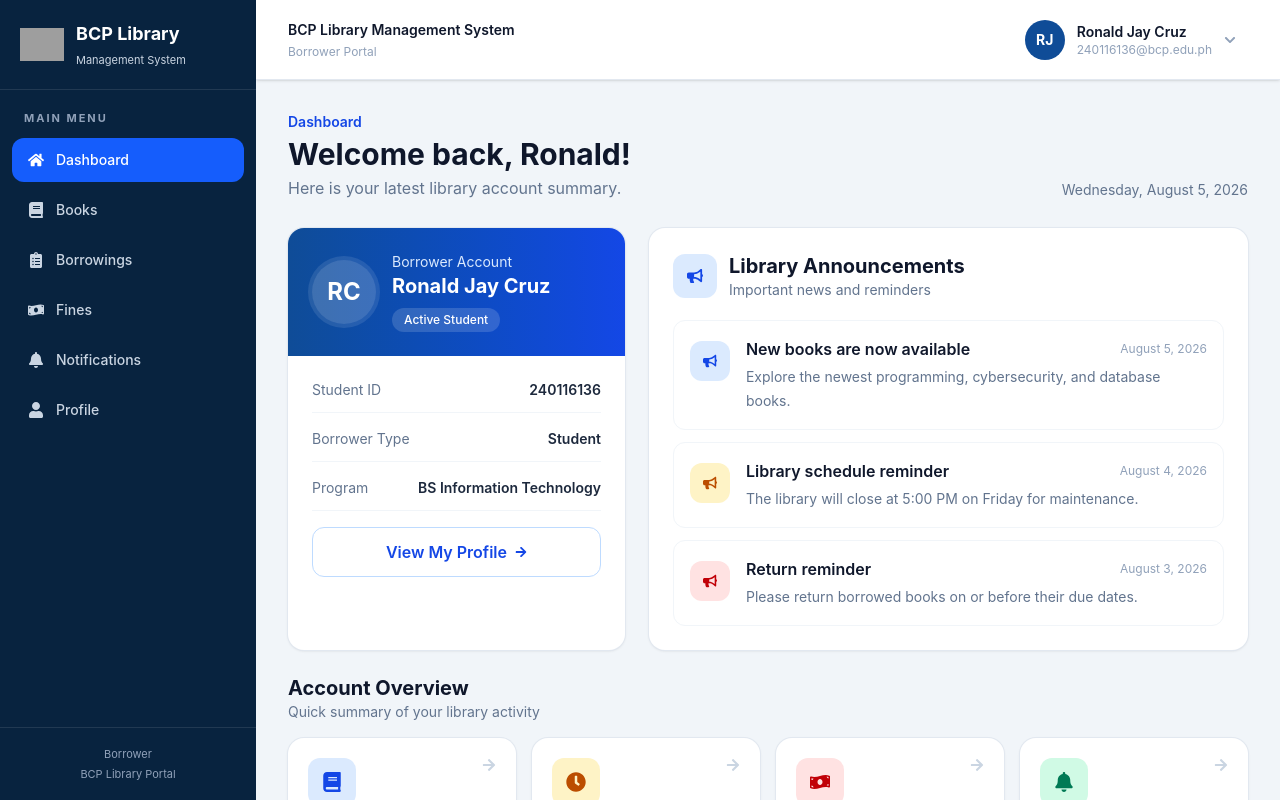
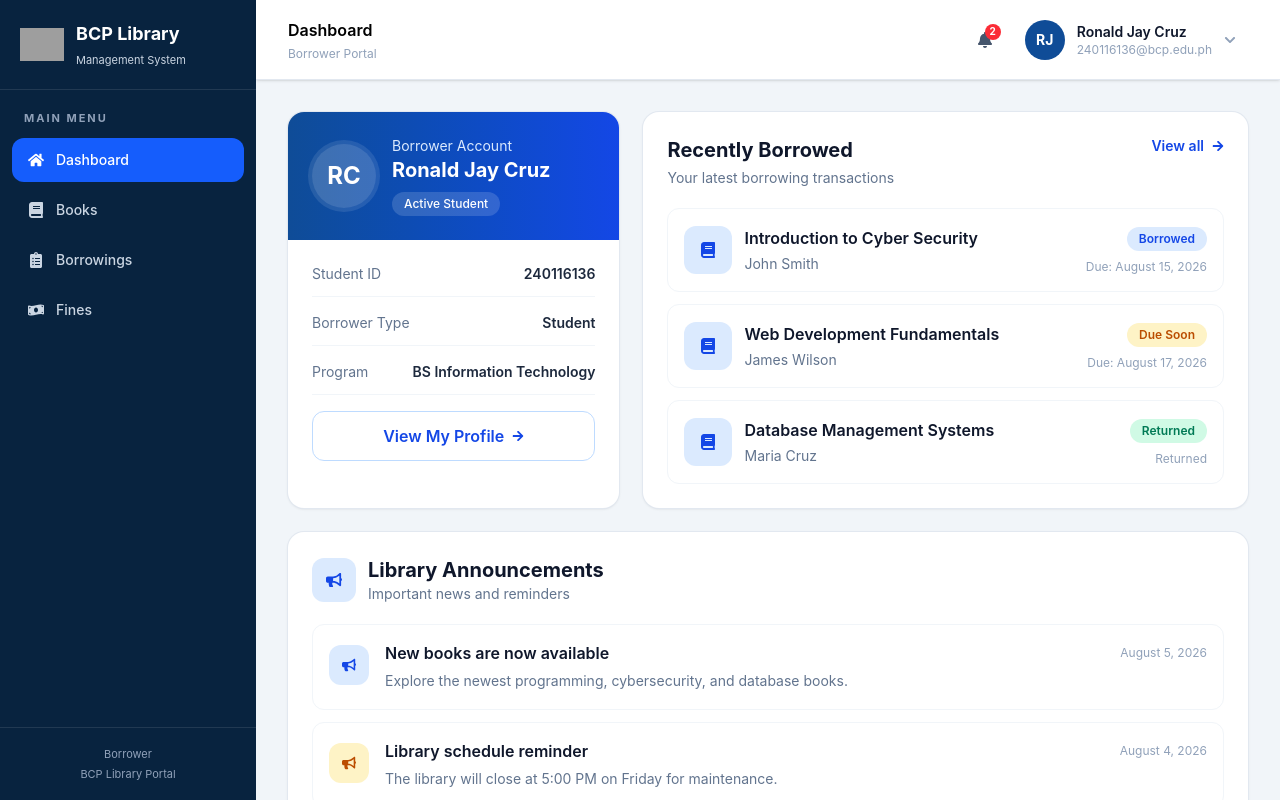
Before and after one commit to DevJiey/bcp-library, a React (Vite) app: page /admin/logs in a window 1280 px wide. Both pictures are taken after a click on the button "Sign In". Shown: the top 800 px of the page. Built offline with nearby package versions, Linux system fonts and the light colour scheme; grey boxes are pictures that could not be loaded.

Commit message:
improve borrower dashboard and navbar notifications

```diff
--- a/src/components/Navbar.jsx
+++ b/src/components/Navbar.jsx
@@ -4,10 +4,12 @@ import ConfirmDialog from "./ConfirmDialog";
 
 import {
   FaBars,
+  FaBell,
   FaChevronDown,
   FaCog,
   FaSignOutAlt,
   FaUser,
+  FaArrowRight,
 } from "react-icons/fa";
 
 function Navbar({
@@ -16,12 +18,17 @@ function Navbar({
   role = "Borrower",
   profilePath = "/borrower/profile",
   settingsPath = null,
+  notificationsPath = null,
+  notifications = [],
   onMenuClick,
 }) {
   const navigate = useNavigate();
-    const dropdownRef = useRef(null);
+
+  const profileDropdownRef = useRef(null);
+  const notificationDropdownRef = useRef(null);
 
   const [showProfileMenu, setShowProfileMenu] = useState(false);
+  const [showNotifications, setShowNotifications] = useState(false);
   const [showLogoutModal, setShowLogoutModal] = useState(false);
 
   const initials = name
@@ -31,13 +38,24 @@ function Navbar({
     .join("")
     .toUpperCase();
 
+  const unreadCount = notifications.filter(
+    (notification) => notification.unread
+  ).length;
+
   useEffect(() => {
     const handleClickOutside = (event) => {
       if (
-                dropdownRef.current &&
-                !dropdownRef.current.contains(event.target)
+        profileDropdownRef.current &&
+        !profileDropdownRef.current.contains(event.target)
       ) {
         setShowProfileMenu(false);
+      }
+
+      if (
+        notificationDropdownRef.current &&
+        !notificationDropdownRef.current.contains(event.target)
+      ) {
+        setShowNotifications(false);
       }
     };
 
@@ -55,13 +73,14 @@ function Navbar({
     localStorage.removeItem("userRole");
     setShowLogoutModal(false);
     setShowProfileMenu(false);
+    setShowNotifications(false);
     navigate("/");
   };
 
   return (
     <>
       <header className="sticky top-0 z-30 flex h-20 items-center justify-between border-b border-slate-200 bg-white px-4 shadow-sm sm:px-6 lg:px-8">
-                {/* Left Side */}
+        {/* Left side */}
         <div className="flex min-w-0 items-center gap-3">
           <button
             type="button"
@@ -73,9 +92,9 @@ function Navbar({
           </button>
 
           <div className="min-w-0">
-                        <p className="truncate text-sm font-semibold text-slate-900">
-                            BCP Library Management System
-                        </p>
+            <h1 className="font-semibold">
+              Dashboard
+            </h1>
 
             <p className="mt-1 text-xs text-slate-400">
               {role} Portal
@@ -83,13 +102,132 @@ function Navbar({
           </div>
         </div>
 
-                {/* Profile Dropdown */}
-                <div className="relative" ref={dropdownRef}>
+        {/* Right side */}
+        <div className="flex items-center gap-1 sm:gap-2">
+          {/* Notification dropdown */}
+          {notificationsPath && (
+            <div
+              className="relative"
+              ref={notificationDropdownRef}
+            >
               <button
                 type="button"
-                        onClick={() =>
-                            setShowProfileMenu(!showProfileMenu)
-                        }
+                onClick={() => {
+                  setShowNotifications(!showNotifications);
+                  setShowProfileMenu(false);
+                }}
+                className="relative flex h-10 w-10 items-center justify-center rounded-xl text-slate-600 transition hover:bg-slate-100 hover:text-blue-700"
+                aria-label="Open notifications"
+              >
+                <FaBell />
+
+                {unreadCount > 0 && (
+                  <span className="absolute right-1 top-1 flex h-4 min-w-4 items-center justify-center rounded-full bg-red-500 px-1 text-[10px] font-bold text-white">
+                    {unreadCount}
+                  </span>
+                )}
+              </button>
+
+              {showNotifications && (
+                <div className="fixed left-4 right-4 top-[4.75rem] overflow-hidden rounded-2xl bg-white shadow-xl ring-1 ring-slate-200 sm:absolute sm:left-auto sm:right-0 sm:top-auto sm:mt-2 sm:w-96">
+                  <div className="flex items-center justify-between border-b border-slate-100 px-5 py-4">
+                    <div>
+                      <h2 className="font-bold text-slate-900">
+                        Notifications
+                      </h2>
+
+                      <p className="mt-1 text-xs text-slate-400">
+                        {unreadCount} unread notification
+                        {unreadCount !== 1 ? "s" : ""}
+                      </p>
+                    </div>
+
+                    <div className="flex h-10 w-10 items-center justify-center rounded-xl bg-blue-100 text-blue-700">
+                      <FaBell />
+                    </div>
+                  </div>
+
+                  <div className="max-h-[60vh] overflow-y-auto p-2">
+                    {notifications.length > 0 ? (
+                      notifications.map((notification) => (
+                        <button
+                          key={notification.id}
+                          type="button"
+                          onClick={() => {
+                            navigate(notificationsPath);
+                            setShowNotifications(false);
+                          }}
+                          className={`flex w-full gap-3 rounded-xl p-3 text-left transition hover:bg-blue-50 ${
+                            notification.unread
+                              ? "bg-blue-50/70"
+                              : ""
+                          }`}
+                        >
+                          <div
+                            className={`mt-1 h-2.5 w-2.5 shrink-0 rounded-full ${
+                              notification.unread
+                                ? "bg-blue-600"
+                                : "bg-slate-300"
+                            }`}
+                          />
+
+                          <div className="min-w-0 flex-1">
+                            <p className="font-semibold text-slate-900">
+                              {notification.title}
+                            </p>
+
+                            <p className="mt-1 line-clamp-2 text-sm leading-5 text-slate-500">
+                              {notification.message}
+                            </p>
+
+                            <p className="mt-2 text-xs text-slate-400">
+                              {notification.date}
+                            </p>
+                          </div>
+                        </button>
+                      ))
+                    ) : (
+                      <div className="px-5 py-10 text-center">
+                        <FaBell className="mx-auto text-2xl text-slate-300" />
+
+                        <p className="mt-3 font-semibold text-slate-700">
+                          No notifications
+                        </p>
+
+                        <p className="mt-1 text-sm text-slate-400">
+                          You are all caught up.
+                        </p>
+                      </div>
+                    )}
+                  </div>
+
+                  <button
+                    type="button"
+                    onClick={() => {
+                      navigate(notificationsPath);
+                      setShowNotifications(false);
+                    }}
+                    className="flex w-full items-center justify-center gap-2 border-t border-slate-100 px-4 py-4 text-sm font-semibold text-blue-700 transition hover:bg-blue-50"
+                  >
+                    View all notifications
+                    <FaArrowRight className="text-xs" />
+                  </button>
+                </div>
+              )}
+            </div>
+          )}
+
+          {/* Profile dropdown */}
+          <div
+            className="relative"
+            ref={profileDropdownRef}
+          >
+            <button
+              type="button"
+              onClick={() => {
+                setShowProfileMenu(!showProfileMenu);
+                setShowNotifications(false);
+              }}
               className="flex items-center gap-3 rounded-xl px-2 py-2 text-left transition hover:bg-slate-100 sm:px-3"
             >
               <div className="flex h-10 w-10 shrink-0 items-center justify-center rounded-full bg-[#0F4C97] text-sm font-bold text-white">
@@ -107,7 +245,8 @@ function Navbar({
               </div>
 
               <FaChevronDown
-                            className={`hidden text-xs text-slate-400 transition-transform sm:block ${showProfileMenu ? "rotate-180" : ""
+                className={`hidden text-xs text-slate-400 transition-transform sm:block ${
+                  showProfileMenu ? "rotate-180" : ""
                 }`}
               />
             </button>
@@ -180,6 +319,7 @@ function Navbar({
               </div>
             )}
           </div>
+        </div>
       </header>
 
       <ConfirmDialog
--- a/src/layouts/BorrowerLayout.jsx
+++ b/src/layouts/BorrowerLayout.jsx
@@ -4,8 +4,6 @@ import {
   FaBook,
   FaClipboardList,
   FaMoneyBillWave,
-    FaBell,
-    FaUser,
 } from "react-icons/fa";
 
 function BorrowerLayout({ children }) {
@@ -30,15 +28,29 @@ function BorrowerLayout({ children }) {
       path: "/borrower/fines",
       icon: <FaMoneyBillWave />,
     },
+  ];
+
+  const notifications = [
     {
-            label: "Notifications",
-            path: "/borrower/notifications",
-            icon: <FaBell />,
+      id: 1,
+      title: "New books are now available",
+      message: "Explore the newest books in the library catalog.",
+      date: "August 5, 2026",
+      unread: true,
     },
     {
-            label: "Profile",
-            path: "/borrower/profile",
-            icon: <FaUser />,
+      id: 2,
+      title: "Return reminder",
+      message: "Please return borrowed books before their due dates.",
+      date: "August 3, 2026",
+      unread: true,
+    },
+    {
+      id: 3,
+      title: "Library schedule reminder",
+      message: "The library will close at 5:00 PM on Friday.",
+      date: "August 2, 2026",
+      unread: false,
     },
   ];
 
@@ -51,6 +63,8 @@ function BorrowerLayout({ children }) {
         email: "240116136@bcp.edu.ph",
         role: "Borrower",
         profilePath: "/borrower/profile",
+        notificationsPath: "/borrower/notifications",
+        notifications,
       }}
     >
       {children}
--- a/src/pages/borrower/Dashboard.jsx
+++ b/src/pages/borrower/Dashboard.jsx
@@ -1,54 +1,14 @@
 import { useNavigate } from "react-router-dom";
 import {
   FaBook,
-  FaBell,
-  FaClock,
-  FaMoneyBillWave,
-  FaUser,
   FaBullhorn,
   FaArrowRight,
-  FaHistory,
 } from "react-icons/fa";
 
 import BorrowerLayout from "../../layouts/BorrowerLayout";
 
 function BorrowerDashboard() {
   const navigate = useNavigate();
-
-  const statistics = [
-    {
-      title: "Borrowed Books",
-      value: "3",
-      description: "Active borrowings",
-      icon: <FaBook />,
-      iconStyle: "bg-blue-100 text-blue-700",
-      path: "/borrower/borrowings",
-    },
-    {
-      title: "Due Soon",
-      value: "1",
-      description: "Book due this week",
-      icon: <FaClock />,
-      iconStyle: "bg-amber-100 text-amber-700",
-      path: "/borrower/borrowings",
-    },
-    {
-      title: "Outstanding Fines",
-      value: "₱50",
-      description: "Unpaid balance",
-      icon: <FaMoneyBillWave />,
-      iconStyle: "bg-red-100 text-red-700",
-      path: "/borrower/fines",
-    },
-    {
-      title: "Notifications",
-      value: "2",
-      description: "Unread notifications",
-      icon: <FaBell />,
-      iconStyle: "bg-emerald-100 text-emerald-700",
-      path: "/borrower/notifications",
-    },
-  ];
 
   const announcements = [
     {
@@ -101,62 +61,15 @@ function BorrowerDashboard() {
     },
   ];
 
-  const quickActions = [
-    {
-      label: "Browse Books",
-      description: "Search the library catalog",
-      icon: <FaBook />,
-      path: "/borrower/books",
-    },
-    {
-      label: "Borrowing History",
-      description: "View borrowed and returned books",
-      icon: <FaHistory />,
-      path: "/borrower/borrowings",
-    },
-    {
-      label: "My Profile",
-      description: "Update personal information",
-      icon: <FaUser />,
-      path: "/borrower/profile",
-    },
-    {
-      label: "Notifications",
-      description: "View library reminders",
-      icon: <FaBell />,
-      path: "/borrower/notifications",
-    },
-  ];
-
   return (
     <BorrowerLayout>
-      {/* Page heading */}
-      <div className="mb-7">
-        <p className="text-sm font-semibold text-blue-700">
-          Dashboard
-        </p>
-
-        <div className="mt-1 flex flex-col gap-2 lg:flex-row lg:items-end lg:justify-between">
-          <div>
-            <h1 className="text-3xl font-bold text-slate-900">
-              Welcome back, Ronald!
-            </h1>
-
-            <p className="mt-1 text-slate-500">
-              Here is your latest library account summary.
-            </p>
-          </div>
-
-          <p className="text-sm text-slate-500">
-            Wednesday, August 5, 2026
-          </p>
-        </div>
-      </div>
-
-      {/* Profile and announcements */}
-      <div className="grid gap-6 xl:grid-cols-[0.9fr_1.6fr]">
-        {/* Borrower profile */}
-        <section className="overflow-hidden rounded-2xl bg-white shadow-sm ring-1 ring-slate-200">
+      {/* Parent wrapper controls responsive order */}
+      <div className="flex flex-col gap-6">
+        {/* Account and recent borrowings:
+            second on mobile, first on desktop */}
+        <div className="order-2 grid gap-6 lg:order-1 lg:grid-cols-[0.85fr_1.55fr]">
+          {/* Borrower account - desktop only */}
+          <section className="hidden overflow-hidden rounded-2xl bg-white shadow-sm ring-1 ring-slate-200 lg:block">
             <div className="bg-gradient-to-r from-[#0F4C97] to-blue-700 p-6 text-white">
               <div className="flex items-center gap-4">
                 <div className="flex h-16 w-16 items-center justify-center rounded-full bg-white/20 text-2xl font-bold ring-4 ring-white/10">
@@ -211,6 +124,7 @@ function BorrowerDashboard() {
               </div>
 
               <button
+                type="button"
                 onClick={() => navigate("/borrower/profile")}
                 className="flex w-full items-center justify-center gap-2 rounded-xl border border-blue-200 py-3 font-semibold text-blue-700 transition hover:bg-blue-50"
               >
@@ -220,119 +134,23 @@ function BorrowerDashboard() {
             </div>
           </section>
 
-        {/* Announcements */}
-        <section className="rounded-2xl bg-white p-6 shadow-sm ring-1 ring-slate-200">
-          <div className="mb-5 flex items-center gap-3">
-            <div className="flex h-11 w-11 items-center justify-center rounded-xl bg-blue-100 text-blue-700">
-              <FaBullhorn />
-            </div>
-
+          {/* Recently borrowed */}
+          <section className="rounded-2xl bg-white p-5 shadow-sm ring-1 ring-slate-200 sm:p-6">
+            <div className="mb-5 flex items-start justify-between gap-3">
               <div>
-              <h2 className="text-xl font-bold text-slate-900">
-                Library Announcements
-              </h2>
-
-              <p className="text-sm text-slate-500">
-                Important news and reminders
-              </p>
-            </div>
-          </div>
-
-          <div className="space-y-3">
-            {announcements.map((announcement) => (
-              <article
-                key={announcement.id}
-                className="flex gap-4 rounded-xl border border-slate-100 p-4 transition hover:border-blue-200 hover:bg-blue-50/40"
-              >
-                <div
-                  className={`mt-1 flex h-10 w-10 shrink-0 items-center justify-center rounded-xl ${announcement.style}`}
-                >
-                  <FaBullhorn className="text-sm" />
-                </div>
-
-                <div className="min-w-0 flex-1">
-                  <div className="flex flex-col gap-1 sm:flex-row sm:items-center sm:justify-between">
-                    <h3 className="font-semibold text-slate-900">
-                      {announcement.title}
-                    </h3>
-
-                    <span className="text-xs text-slate-400">
-                      {announcement.date}
-                    </span>
-                  </div>
-
-                  <p className="mt-1 text-sm leading-6 text-slate-500">
-                    {announcement.message}
-                  </p>
-                </div>
-              </article>
-            ))}
-          </div>
-        </section>
-      </div>
-
-      {/* Account overview */}
-      <section className="mt-6">
-        <div className="mb-4">
-          <h2 className="text-xl font-bold text-slate-900">
-            Account Overview
-          </h2>
-
-          <p className="text-sm text-slate-500">
-            Quick summary of your library activity
-          </p>
-        </div>
-
-        <div className="grid gap-4 sm:grid-cols-2 xl:grid-cols-4">
-          {statistics.map((item) => (
-            <button
-              key={item.title}
-              onClick={() => navigate(item.path)}
-              className="group rounded-2xl bg-white p-5 text-left shadow-sm ring-1 ring-slate-200 transition-all duration-200 hover:-translate-y-1 hover:shadow-lg"
-            >
-              <div className="flex items-start justify-between">
-                <div
-                  className={`flex h-12 w-12 items-center justify-center rounded-xl text-xl ${item.iconStyle}`}
-                >
-                  {item.icon}
-                </div>
-
-                <FaArrowRight className="text-sm text-slate-300 transition group-hover:translate-x-1 group-hover:text-blue-700" />
-              </div>
-
-              <p className="mt-5 text-sm font-medium text-slate-500">
-                {item.title}
-              </p>
-
-              <p className="mt-1 text-3xl font-bold text-slate-900">
-                {item.value}
-              </p>
-
-              <p className="mt-1 text-xs text-slate-400">
-                {item.description}
-              </p>
-            </button>
-          ))}
-        </div>
-      </section>
-
-      {/* Recently borrowed and quick actions */}
-      <div className="mt-6 grid gap-6 xl:grid-cols-[1.6fr_0.8fr]">
-        <section className="rounded-2xl bg-white p-6 shadow-sm ring-1 ring-slate-200">
-          <div className="mb-5 flex items-center justify-between">
-            <div>
-              <h2 className="text-xl font-bold text-slate-900">
+                <h2 className="text-lg font-bold text-slate-900 sm:text-xl">
                   Recently Borrowed
                 </h2>
 
-              <p className="text-sm text-slate-500">
+                <p className="mt-1 text-sm text-slate-500">
                   Your latest borrowing transactions
                 </p>
               </div>
 
               <button
+                type="button"
                 onClick={() => navigate("/borrower/borrowings")}
-              className="flex items-center gap-2 text-sm font-semibold text-blue-700 hover:text-blue-900"
+                className="flex shrink-0 items-center gap-2 text-sm font-semibold text-blue-700 transition hover:text-blue-900"
               >
                 View all
                 <FaArrowRight className="text-xs" />
@@ -341,7 +159,7 @@ function BorrowerDashboard() {
 
             <div className="space-y-3">
               {recentBorrowings.map((book) => (
-              <div
+                <article
                   key={book.id}
                   className="flex flex-col gap-3 rounded-xl border border-slate-100 p-4 transition hover:border-blue-200 hover:bg-slate-50 sm:flex-row sm:items-center"
                 >
@@ -350,11 +168,11 @@ function BorrowerDashboard() {
                   </div>
 
                   <div className="min-w-0 flex-1">
-                  <h3 className="truncate font-semibold text-slate-900">
+                    <h3 className="font-semibold text-slate-900 sm:truncate">
                       {book.title}
                     </h3>
 
-                  <p className="text-sm text-slate-500">
+                    <p className="mt-1 text-sm text-slate-500">
                       {book.author}
                     </p>
                   </div>
@@ -378,45 +196,59 @@ function BorrowerDashboard() {
                         : `Due: ${book.dueDate}`}
                     </p>
                   </div>
-              </div>
+                </article>
               ))}
             </div>
           </section>
+        </div>
 
-        <section className="rounded-2xl bg-white p-6 shadow-sm ring-1 ring-slate-200">
-          <div className="mb-5">
-            <h2 className="text-xl font-bold text-slate-900">
-              Quick Actions
+        {/* Announcements:
+            first on mobile, second on desktop */}
+        <section className="order-1 rounded-2xl bg-white p-5 shadow-sm ring-1 ring-slate-200 sm:p-6 lg:order-2">
+          <div className="mb-5 flex items-center gap-3">
+            <div className="flex h-11 w-11 shrink-0 items-center justify-center rounded-xl bg-blue-100 text-blue-700">
+              <FaBullhorn />
+            </div>
+
+            <div>
+              <h2 className="text-lg font-bold text-slate-900 sm:text-xl">
+                Library Announcements
               </h2>
 
               <p className="text-sm text-slate-500">
-              Common borrower tasks
+                Important news and reminders
               </p>
+            </div>
           </div>
 
           <div className="space-y-3">
-            {quickActions.map((action) => (
-              <button
-                key={action.label}
-                onClick={() => navigate(action.path)}
-                className="group flex w-full items-center gap-4 rounded-xl border border-slate-100 p-4 text-left transition hover:border-blue-200 hover:bg-blue-50"
+            {announcements.map((announcement) => (
+              <article
+                key={announcement.id}
+                className="flex gap-3 rounded-xl border border-slate-100 p-4 transition hover:border-blue-200 hover:bg-blue-50/40 sm:gap-4"
               >
-                <div className="flex h-11 w-11 shrink-0 items-center justify-center rounded-xl bg-slate-100 text-blue-700 transition group-hover:bg-blue-700 group-hover:text-white">
-                  {action.icon}
+                <div
+                  className={`mt-1 flex h-10 w-10 shrink-0 items-center justify-center rounded-xl ${announcement.style}`}
+                >
+                  <FaBullhorn className="text-sm" />
                 </div>
 
                 <div className="min-w-0 flex-1">
-                  <p className="font-semibold text-slate-900">
-                    {action.label}
-                  </p>
+                  <div className="flex flex-col gap-1 sm:flex-row sm:items-center sm:justify-between">
+                    <h3 className="font-semibold text-slate-900">
+                      {announcement.title}
+                    </h3>
 
-                  <p className="truncate text-xs text-slate-500">
-                    {action.description}
+                    <span className="shrink-0 text-xs text-slate-400">
+                      {announcement.date}
+                    </span>
+                  </div>
+
+                  <p className="mt-1 text-sm leading-6 text-slate-500">
+                    {announcement.message}
                   </p>
                 </div>
-
-                <FaArrowRight className="text-xs text-slate-300 group-hover:text-blue-700" />
-              </button>
+              </article>
             ))}
           </div>
         </section>
```
Also changed, not shown: src/pages/borrower/Books.jsx (+2 -7 lines), src/pages/borrower/Borrowings.jsx (+2 -6 lines), src/pages/borrower/Fines.jsx (+2 -6 lines), src/pages/borrower/Notifications.jsx (+2 -6 lines), src/pages/borrower/Profile.jsx (+2 -6 lines). Lines whose indentation alone changed are shown as unchanged.
